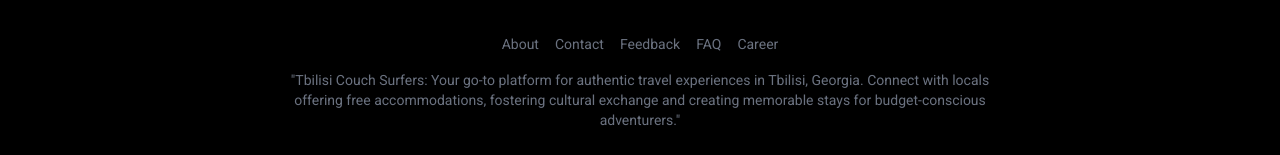
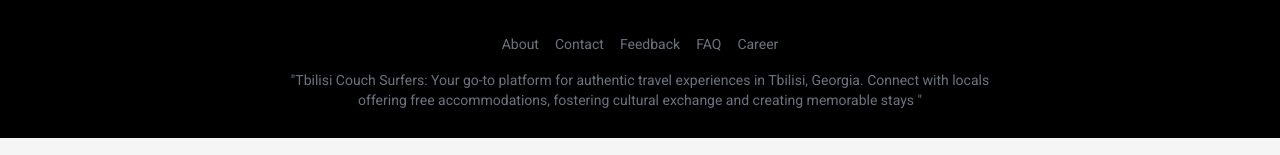
Before and after one commit to Sitch196/couch_surfer_demo, a Next.js app: page / in a window 1280 px wide. Shown: the part 1312-1467 px from the top of the page. Built offline with nearby package versions, Linux system fonts and the light colour scheme; no server answers.

Commit message:
configuring git

```diff
--- a/components/Footer.tsx
+++ b/components/Footer.tsx
@@ -25,7 +25,7 @@ export default function Footer() {
         "Tbilisi Couch Surfers: Your go-to platform for authentic travel
         experiences in Tbilisi, Georgia. Connect with locals offering free
         accommodations, fostering cultural exchange and creating memorable stays
-        for budget-conscious adventurers."
+        "
       </p>
       <p className="text-xs text-gray-500 dark:text-gray-400 text-center sm:hidden">
         © 2024 Couch Surfers Tbilisi. All rights reserved.
```
